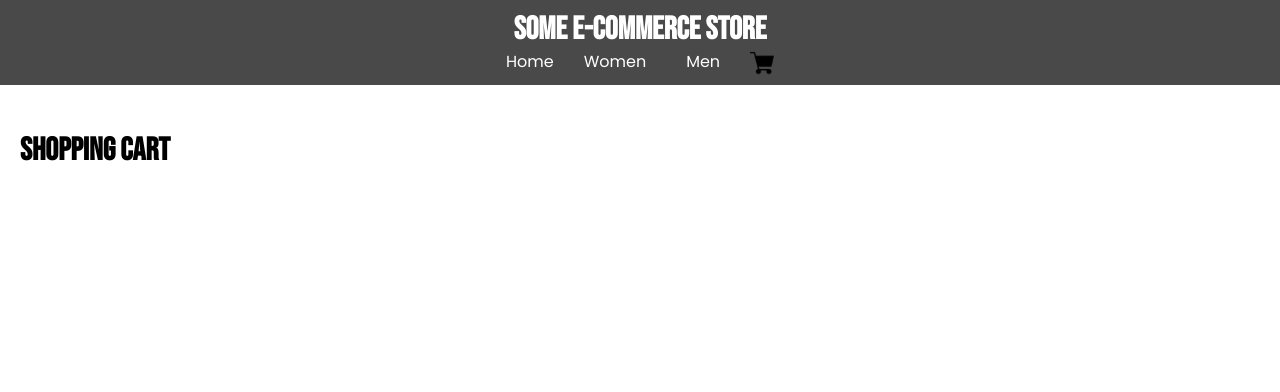
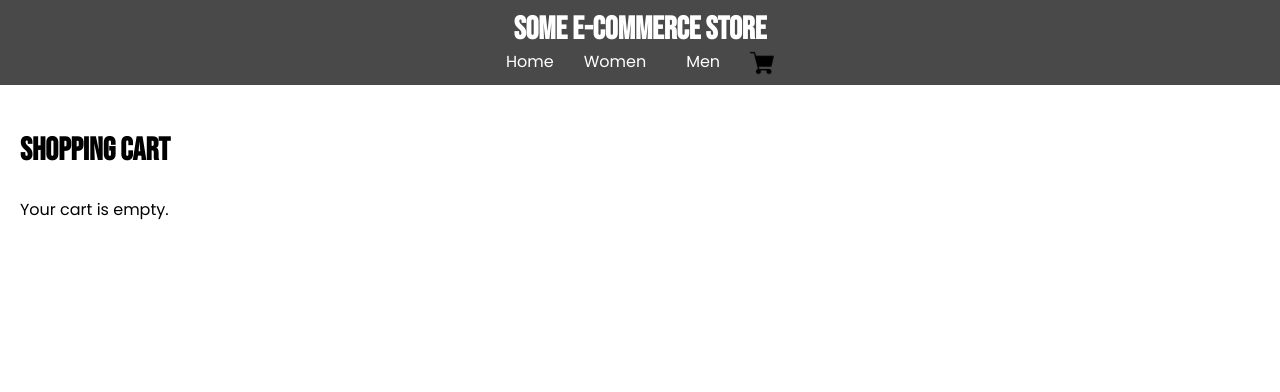
Before and after one commit to frggycc/Website_Project_Group11, a Flask app: page /shopping-cart in a window 1280 px wide. Shown: the top 392 px of the page. Run offline with Flask 3, Linux system fonts and the light colour scheme.

Commit message:
displays current shopping cart

```diff
--- a/templates/shopping_cart.html
+++ b/templates/shopping_cart.html
@@ -1,4 +1,11 @@
 {% extends 'base.html' %}
 {% block content %}
     <h2>Shopping Cart</h2>
+    {% if cart_items %}
+        {% for item in cart_items %}
+            <p>Here's an item. ID: {{ item['id'] }} Quantity: {{ item['quantity'] }}</p>
+        {% endfor %}
+    {% else %}
+        <p>Your cart is empty.</p>
+    {% endif %}
 {% endblock %}
```
